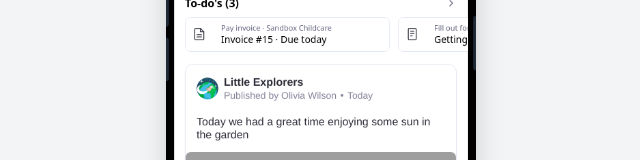
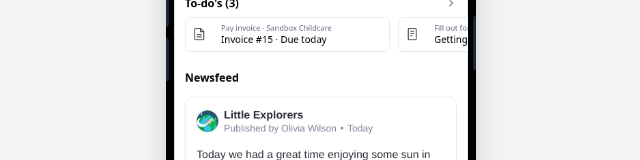
Before and after one commit to stzuzanna/shareable-parent-experience, a React (Vite) app: page / in a window 1280 px wide. Shown: the part 189-349 px from the top of the page, without its empty margins (319-959 px from the left). Built offline with nearby package versions, Linux system fonts and the light colour scheme; grey boxes are pictures that could not be loaded.

Commit message:
Add Newsfeed section header above home posts
Matches the Figma reference: a 'Newsfeed' heading sits between the
To-do's widget and the first post on the home feed.

https://claude.ai/code/session_01X5C7EQgGVvWrvRcgBvfL6p

```diff
--- a/src/screens/IphoneProMax/IphoneProMax.tsx
+++ b/src/screens/IphoneProMax/IphoneProMax.tsx
@@ -169,6 +169,7 @@ export const IphoneProMax = (): JSX.Element => {
           <div ref={invoiceRef}>
             <TodosWidget isPaid={isPaid} onPaymentSuccess={() => setIsPaid(true)} />
           </div>
+          <h2 className="text-[16px] font-semibold text-mfneutralsn-500 mt-2">Newsfeed</h2>
           <div ref={photoRef}>
             <PhotoPostSection
               isLiked={isLiked('photo-post')}
```
